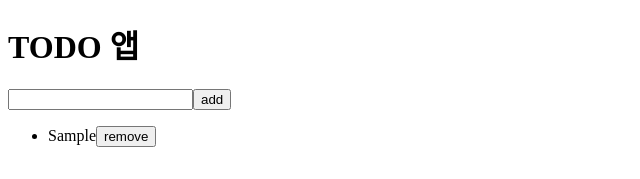
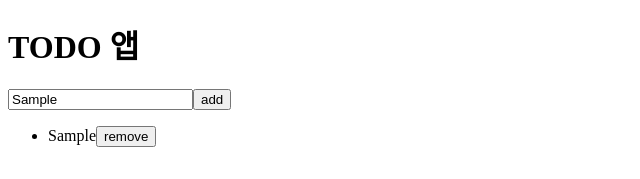
Before and after one commit to baeksu/react-study-todolist, a React (Vite) app: page / in a window 1280 px wide. Both pictures are taken after typing "Sample" into the empty fields and a click on the button "add". Shown: the top 179 px of the page, without its empty margins (0-640 px from the left). Built offline with nearby package versions, Linux system fonts and the light colour scheme.

Commit message:
devide the components input

```diff
--- a/src/App.jsx
+++ b/src/App.jsx
@@ -1,5 +1,7 @@
-import { useEffect, useState } from "react";
+import { useState } from "react";
 import TodoHeader from "./components/TodoHeader";
+import TodoInput from "./components/TodoInput";
+import TodoList from "./components/TodoList";
 
 function fetchTodos() {
     const todos = [];
@@ -12,44 +14,19 @@ function fetchTodos() {
 }
 
 function App() {
-    // useState() 를 통해서 inputText 의 상태를 모니터링 하면서 변화를 감지해서 값을 변경해준다.
-    //이 때 setInputText 함수를 통해서 inputText 의 값을 갱신할 수 있다.
-    const [inputText, setInputText] = useState("");
-
-    // 1.local storage 에 가지고 있는 데이터를 가져온다.
-    // 2.const todos = fetchTodos();
-    // 3.근데 todos 에 remove 를 할때, 화면이 바로 안바뀌는걸 볼 수 있다.
-    // 4.그래서 얘를 상태관리를 하도록 useState 를 사용해서 바꿔주자.
-    //   useState 에 fetchTodos 를 넘겨주면, localStorage 에 있는 값들을 반환받아서 초기화 해줄 수 있다.
-    //   그냥 [] 로 초기화를 해줘도 될거 같긴한데, 최초에 localStorage 에 있는 값이 있을 수도 있으니
     const [todos, setTodos] = useState(fetchTodos);
 
-    //html의 이벤트 속성중 하나인 onchange="" 가 리액트애는 카멜케이스로 존재한다.
-    //해당 이벤트에 바인딩할 handleInput() 을 작성해주자.
-    const handleInput = (e) => {
-        // console.log(e);
-        const value = e.target.value;
-        setInputText(value);
+    //onclick 도 기본 html 에 있는 속성임
+    const addTodo = (todo) => {
+        localStorage.setItem(todo, todo);
+
+        setTodos((currentTodos) => {
+            return [...currentTodos, todo];
+        });
+        // setInputText(""); // add 버튼을 클릭하고 나면 input 의 value 를 초기화 시켜준다.
     };
 
-    //onclick 도 기본 html 에 있는 속성임
-    const handleClick = (e) => {
-        localStorage.setItem(inputText, inputText);
-
-        //todos 에 push 를 해주고 싶은데, 요거는 원본 배열을 조작하는거다. (삭제할 때와 마찬가지 이슈)
-        //set 함수 쓸 때 그냥 값을 넣으면 그 값으로 세팅되고
-        //argument 를 가지는 콜백함수를 넣으면 이때 argument 는 이전 상태값이 된다.
-        setTodos((currentTodos) => {
-            return [...currentTodos, inputText];
-        });
-        setInputText(""); // add 버튼을 클릭하고 나면 input 의 value 를 초기화 시켜준다.
-    };
-
-    const handleRemove = (todo, index) => {
-        // splice() 는 배열을 직접 조작하는 메서드이다.
-        // 리액트 상태관리에서는 이전상태와 비교를 해야 하는데, 직접 배열을 조작하면 비교하기 어렵다. 그래서 slice() 함수를 써야 한다.
-        // 근데 slice() 하면 삭제해야 하는 애가 반환되니까, filter 를 사용하는게 좀 더 낫다
-        // todos.splice(index, 1);
+    const handleRemove = (todo) => {
         const result = todos.filter((item) => {
             return item !== todo ? true : false;
         });
@@ -61,22 +38,8 @@ function App() {
     return (
         <div>
             <TodoHeader></TodoHeader>
-            <div>
-                <input type="text" value={inputText} onChange={handleInput} />
-                <button onClick={handleClick}>add</button>
-            </div>
-            <div>
-                <ul>
-                    {todos.map((todo, index) => {
-                        return (
-                            <li key={index}>
-                                <span>{todo}</span>
-                                <button onClick={() => handleRemove(todo, index)}>remove</button>
-                            </li>
-                        );
-                    })}
-                </ul>
-            </div>
+            <TodoInput onTodoAdd={addTodo}></TodoInput>
+            <TodoList todos={todos} onTodoRemove={handleRemove}></TodoList>
         </div>
     );
 }
--- /dev/null
+++ b/src/components/TodoInput.jsx
@@ -0,0 +1,18 @@
+import { useEffect, useState } from "react";
+function TodoInput({ onTodoAdd }) {
+    const [inputText, setInputText] = useState("");
+    const handleInput = (e) => {
+        // console.log(e);
+        const value = e.target.value;
+        setInputText(value);
+    };
+
+    return (
+        <div>
+            <input type="text" value={inputText} onChange={handleInput} />
+            <button onClick={() => onTodoAdd(inputText)}>add</button>
+        </div>
+    );
+}
+
+export default TodoInput;
--- /dev/null
+++ b/src/components/TodoList.jsx
@@ -0,0 +1,22 @@
+// eslint-disable-next-line react/prop-types
+function TodoList({ todos, onTodoRemove }) {
+    return (
+        <div>
+            <ul>
+                {todos.map((todo, index) => {
+                    //react 에서는 요런식으로 li 아이템들을 부여준다 고 한다.
+                    //react 에서 이벤트처리 함수에 파라미터를 넘기고 싶을 때, 익명함수를 사용하면, 즉시 실행이 안되고, 이벤트 발생할 때만 생기네
+
+                    return (
+                        <li key={index}>
+                            <span>{todo}</span>
+                            <button onClick={() => onTodoRemove(todo)}>remove</button>
+                        </li>
+                    );
+                })}
+            </ul>
+        </div>
+    );
+}
+
+export default TodoList;
```
